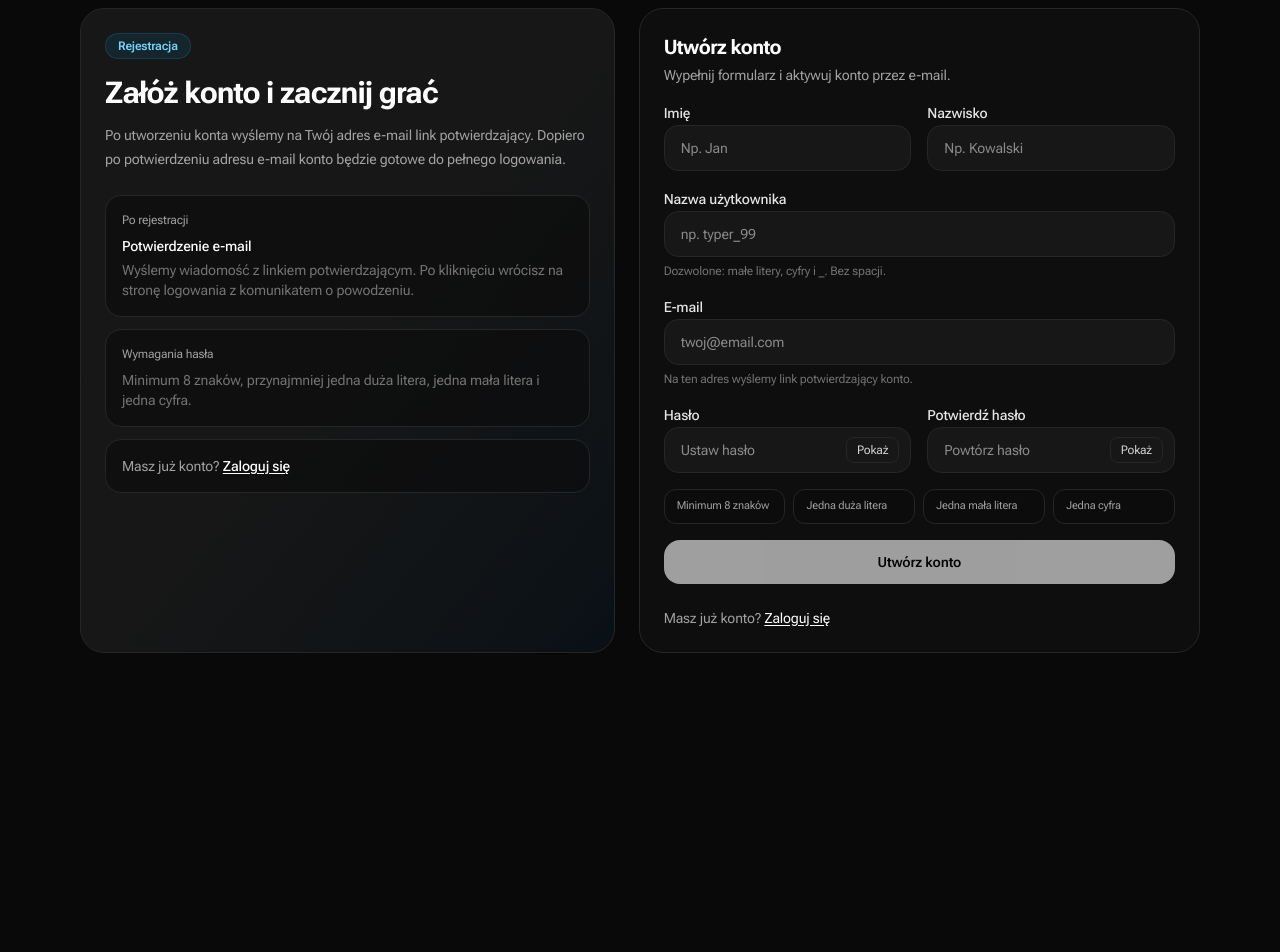
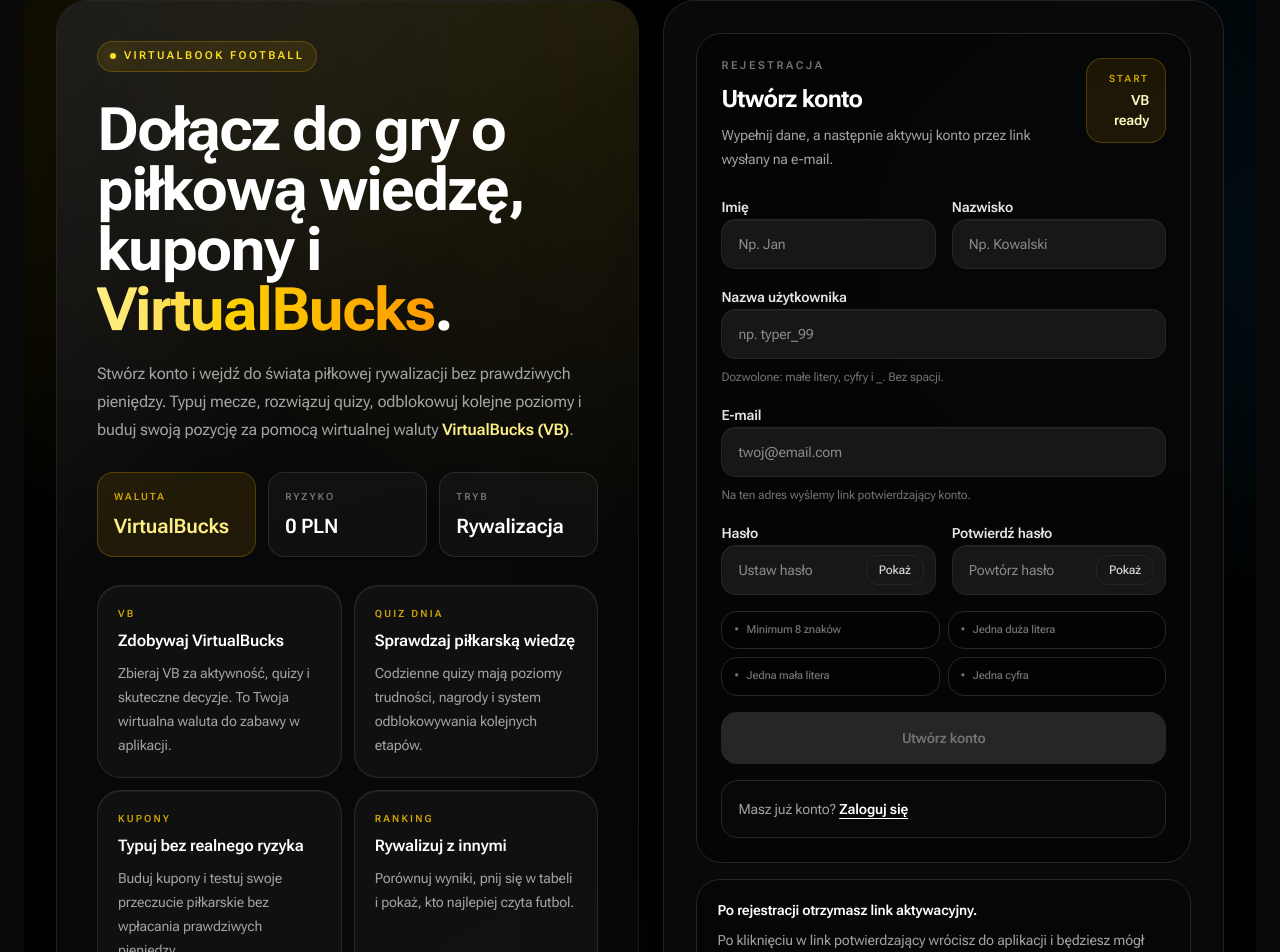
Before and after one commit to tokolorado/virtualbook, a Next.js app: page /register in a window 1280 px wide. Shown: the part 132-1084 px from the top of the page. Before the commit the page ends 849 px from the top, so only its background shows below. Built offline with nearby package versions, Linux system fonts and the light colour scheme; no server answers.

Commit message:
feat: redesign register page with premium VirtualBucks intro

```diff
--- a/app/(noslip)/register/page.tsx
+++ b/app/(noslip)/register/page.tsx
@@ -1,11 +1,16 @@
+// app/(noslip)/register/page.tsx
 "use client";
 
-import { useMemo, useState } from "react";
+import { useMemo, useState, type FormEvent, type ReactNode } from "react";
 import Link from "next/link";
 import { useRouter } from "next/navigation";
 import { supabase } from "@/lib/supabase";
 
 type NoticeTone = "success" | "error" | "warning" | "info";
+
+function cn(...classes: Array<string | false | null | undefined>) {
+  return classes.filter(Boolean).join(" ");
+}
 
 function normalizeEmail(email: string) {
   return email.trim().toLowerCase();
@@ -74,14 +79,17 @@ function isValidUsername(username: string) {
 
 function noticeClasses(tone: NoticeTone) {
   if (tone === "success") {
-    return "border-green-500/30 bg-green-500/10 text-green-200";
+    return "border-emerald-500/30 bg-emerald-500/10 text-emerald-200";
   }
+
   if (tone === "error") {
     return "border-red-500/30 bg-red-500/10 text-red-200";
   }
+
   if (tone === "warning") {
     return "border-yellow-500/30 bg-yellow-500/10 text-yellow-200";
   }
+
   return "border-sky-500/30 bg-sky-500/10 text-sky-200";
 }
 
@@ -102,13 +110,13 @@ function InputField({
   onChange: (v: string) => void;
   placeholder: string;
   autoComplete?: string;
-  rightSlot?: React.ReactNode;
+  rightSlot?: ReactNode;
   help?: string;
   error?: string | null;
 }) {
   return (
-    <div className="space-y-1.5">
-      <label className="text-sm font-medium text-neutral-200">{label}</label>
+    <div className="space-y-2">
+      <label className="text-sm font-semibold text-neutral-200">{label}</label>
 
       <div className="relative">
         <input
@@ -117,22 +125,28 @@ function InputField({
           onChange={(e) => onChange(e.target.value)}
           autoComplete={autoComplete}
           placeholder={placeholder}
-          className={[
-            "w-full rounded-2xl border bg-neutral-950 px-4 py-3 text-sm text-white outline-none transition placeholder:text-neutral-500",
-            rightSlot ? "pr-20" : "",
+          className={cn(
+            "w-full rounded-2xl border bg-black/60 px-4 py-3.5 text-sm text-white outline-none transition placeholder:text-neutral-600",
+            "shadow-[inset_0_1px_0_rgba(255,255,255,0.04)]",
+            rightSlot ? "pr-24" : "",
             error
-              ? "border-red-500/50 focus:border-red-400"
-              : "border-neutral-800 focus:border-neutral-600",
-          ].join(" ")}
+              ? "border-red-500/50 focus:border-red-400 focus:ring-4 focus:ring-red-500/10"
+              : "border-neutral-800 focus:border-neutral-500 focus:ring-4 focus:ring-white/5"
+          )}
         />
 
         {rightSlot ? (
-          <div className="absolute inset-y-0 right-3 flex items-center">{rightSlot}</div>
+          <div className="absolute inset-y-0 right-3 flex items-center">
+            {rightSlot}
+          </div>
         ) : null}
       </div>
 
       {error ? <div className="text-xs text-red-300">{error}</div> : null}
-      {!error && help ? <div className="text-xs text-neutral-500">{help}</div> : null}
+
+      {!error && help ? (
+        <div className="text-xs leading-5 text-neutral-500">{help}</div>
+      ) : null}
     </div>
   );
 }
@@ -142,18 +156,80 @@ function PasswordRule({
   children,
 }: {
   ok: boolean;
-  children: React.ReactNode;
+  children: ReactNode;
 }) {
   return (
     <div
-      className={[
-        "rounded-xl border px-3 py-2 text-[11px]",
+      className={cn(
+        "rounded-2xl border px-3 py-2.5 text-[11px] font-medium transition",
         ok
-          ? "border-green-500/30 bg-green-500/10 text-green-300"
-          : "border-neutral-800 bg-neutral-950/50 text-neutral-400",
-      ].join(" ")}
+          ? "border-emerald-500/30 bg-emerald-500/10 text-emerald-300"
+          : "border-neutral-800 bg-black/40 text-neutral-500"
+      )}
     >
+      <span className="mr-2">{ok ? "✓" : "•"}</span>
       {children}
+    </div>
+  );
+}
+
+function FeatureCard({
+  eyebrow,
+  title,
+  text,
+}: {
+  eyebrow: string;
+  title: string;
+  text: string;
+}) {
+  return (
+    <div className="rounded-3xl border border-white/10 bg-white/[0.035] p-5 shadow-[inset_0_1px_0_rgba(255,255,255,0.05)]">
+      <div className="text-[10px] font-semibold uppercase tracking-[0.22em] text-yellow-400/80">
+        {eyebrow}
+      </div>
+
+      <div className="mt-2 text-base font-semibold text-white">{title}</div>
+
+      <p className="mt-2 text-sm leading-6 text-neutral-400">{text}</p>
+    </div>
+  );
+}
+
+function MiniStat({
+  label,
+  value,
+  tone = "neutral",
+}: {
+  label: string;
+  value: string;
+  tone?: "neutral" | "yellow";
+}) {
+  return (
+    <div
+      className={cn(
+        "rounded-2xl border p-4",
+        tone === "yellow"
+          ? "border-yellow-500/25 bg-yellow-500/10"
+          : "border-white/10 bg-white/[0.035]"
+      )}
+    >
+      <div
+        className={cn(
+          "text-[10px] font-semibold uppercase tracking-[0.2em]",
+          tone === "yellow" ? "text-yellow-400/80" : "text-neutral-500"
+        )}
+      >
+        {label}
+      </div>
+
+      <div
+        className={cn(
+          "mt-2 text-xl font-semibold",
+          tone === "yellow" ? "text-yellow-200" : "text-white"
+        )}
+      >
+        {value}
+      </div>
     </div>
   );
 }
@@ -172,7 +248,10 @@ export default function RegisterPage() {
   const [showPassword2, setShowPassword2] = useState(false);
 
   const [loading, setLoading] = useState(false);
-  const [notice, setNotice] = useState<{ tone: NoticeTone; text: string } | null>(null);
+  const [notice, setNotice] = useState<{
+    tone: NoticeTone;
+    text: string;
+  } | null>(null);
 
   const cleanUsername = useMemo(() => username.trim().toLowerCase(), [username]);
   const cleanEmail = useMemo(() => normalizeEmail(email), [email]);
@@ -185,7 +264,11 @@ export default function RegisterPage() {
         : "Nazwa użytkownika musi mieć 3-20 znaków i może zawierać tylko małe litery, cyfry oraz _.";
 
   const emailError =
-    email.length === 0 ? null : isValidEmail(cleanEmail) ? null : "Podaj poprawny adres e-mail.";
+    email.length === 0
+      ? null
+      : isValidEmail(cleanEmail)
+        ? null
+        : "Podaj poprawny adres e-mail.";
 
   const passwordHasMin = password.length >= 8;
   const passwordHasUpper = /[A-Z]/.test(password);
@@ -195,8 +278,7 @@ export default function RegisterPage() {
   const passwordValid =
     passwordHasMin && passwordHasUpper && passwordHasLower && passwordHasDigit;
 
-  const passwordMismatch =
-    password2.length > 0 && password !== password2;
+  const passwordMismatch = password2.length > 0 && password !== password2;
 
   const canSubmit =
     !loading &&
@@ -211,7 +293,7 @@ export default function RegisterPage() {
     passwordValid &&
     !passwordMismatch;
 
-  const handleSignUp = async (e?: React.FormEvent) => {
+  const handleSignUp = async (e?: FormEvent) => {
     e?.preventDefault();
     setNotice(null);
 
@@ -330,16 +412,20 @@ export default function RegisterPage() {
             text: error.message,
           });
         }
+
         return;
       }
 
       router.replace(
         `/login?registered=1&email=${encodeURIComponent(cleanEmail)}`
       );
-    } catch (e: any) {
+    } catch (e: unknown) {
       setNotice({
         tone: "error",
-        text: e?.message || "Wystąpił błąd podczas rejestracji.",
+        text:
+          e instanceof Error
+            ? e.message
+            : "Wystąpił błąd podczas rejestracji.",
       });
     } finally {
       setLoading(false);
@@ -347,69 +433,156 @@ export default function RegisterPage() {
   };
 
   return (
-    <div className="mx-auto mt-10 max-w-6xl px-4 pb-10">
-      <div className="grid grid-cols-1 gap-6 lg:grid-cols-[1fr_1.05fr]">
-        <section className="rounded-3xl border border-neutral-800 bg-gradient-to-br from-neutral-900 via-neutral-900 to-sky-950/20 p-6">
-          <div className="inline-flex items-center rounded-full border border-sky-500/20 bg-sky-500/10 px-3 py-1 text-xs font-semibold text-sky-300">
-            Rejestracja
+    <div className="relative min-h-[calc(100vh-72px)] overflow-hidden bg-black px-4 py-8 text-white sm:px-6 lg:px-8">
+      <div className="pointer-events-none absolute inset-0 bg-[radial-gradient(circle_at_18%_12%,rgba(250,204,21,0.16),transparent_28%),radial-gradient(circle_at_88%_20%,rgba(14,165,233,0.14),transparent_26%),radial-gradient(circle_at_50%_90%,rgba(34,197,94,0.08),transparent_34%)]" />
+      <div className="pointer-events-none absolute inset-x-0 top-0 h-px bg-gradient-to-r from-transparent via-white/20 to-transparent" />
+
+      <div className="relative mx-auto max-w-7xl">
+        <div className="grid gap-6 lg:grid-cols-[1.02fr_0.98fr] lg:items-stretch">
+          <section className="overflow-hidden rounded-[2rem] border border-white/10 bg-neutral-950/80 shadow-[0_24px_120px_rgba(0,0,0,0.65)]">
+            <div className="relative h-full p-6 sm:p-8 lg:p-10">
+              <div className="absolute inset-0 bg-[linear-gradient(135deg,rgba(255,255,255,0.08),transparent_34%),radial-gradient(circle_at_top_right,rgba(250,204,21,0.10),transparent_38%)]" />
+
+              <div className="relative">
+                <div className="inline-flex items-center gap-2 rounded-full border border-yellow-500/25 bg-yellow-500/10 px-3 py-1.5 text-[11px] font-semibold uppercase tracking-[0.22em] text-yellow-300">
+                  <span className="h-1.5 w-1.5 rounded-full bg-yellow-300 shadow-[0_0_18px_rgba(250,204,21,0.9)]" />
+                  VirtualBook Football
                 </div>
 
-          <h1 className="mt-4 text-3xl font-semibold tracking-tight text-white">
-            Załóż konto i zacznij grać
+                <h1 className="mt-7 max-w-2xl text-4xl font-semibold tracking-tight text-white sm:text-5xl lg:text-6xl">
+                  Dołącz do gry o piłkową wiedzę, kupony i{" "}
+                  <span className="bg-gradient-to-r from-yellow-200 via-yellow-400 to-amber-500 bg-clip-text text-transparent">
+                    VirtualBucks
+                  </span>
+                  .
                 </h1>
 
-          <p className="mt-3 max-w-xl text-sm leading-6 text-neutral-400">
-            Po utworzeniu konta wyślemy na Twój adres e-mail link potwierdzający.
-            Dopiero po potwierdzeniu adresu e-mail konto będzie gotowe do pełnego logowania.
+                <p className="mt-5 max-w-2xl text-sm leading-7 text-neutral-400 sm:text-base">
+                  Stwórz konto i wejdź do świata piłkowej rywalizacji bez
+                  prawdziwych pieniędzy. Typuj mecze, rozwiązuj quizy,
+                  odblokowuj kolejne poziomy i buduj swoją pozycję za pomocą
+                  wirtualnej waluty{" "}
+                  <span className="font-semibold text-yellow-200">
+                    VirtualBucks (VB)
+                  </span>
+                  .
                 </p>
 
-          <div className="mt-6 space-y-3">
-            <div className="rounded-2xl border border-neutral-800 bg-neutral-950/60 p-4">
-              <div className="text-xs text-neutral-400">Po rejestracji</div>
-              <div className="mt-2 text-sm font-medium text-white">Potwierdzenie e-mail</div>
-              <div className="mt-1 text-sm text-neutral-500">
-                Wyślemy wiadomość z linkiem potwierdzającym. Po kliknięciu wrócisz
-                na stronę logowania z komunikatem o powodzeniu.
+                <div className="mt-7 grid gap-3 sm:grid-cols-3">
+                  <MiniStat label="Waluta" value="VirtualBucks" tone="yellow" />
+                  <MiniStat label="Ryzyko" value="0 PLN" />
+                  <MiniStat label="Tryb" value="Rywalizacja" />
+                </div>
+
+                <div className="mt-7 grid gap-3 xl:grid-cols-2">
+                  <FeatureCard
+                    eyebrow="VB"
+                    title="Zdobywaj VirtualBucks"
+                    text="Zbieraj VB za aktywność, quizy i skuteczne decyzje. To Twoja wirtualna waluta do zabawy w aplikacji."
+                  />
+
+                  <FeatureCard
+                    eyebrow="Quiz dnia"
+                    title="Sprawdzaj piłkarską wiedzę"
+                    text="Codzienne quizy mają poziomy trudności, nagrody i system odblokowywania kolejnych etapów."
+                  />
+
+                  <FeatureCard
+                    eyebrow="Kupony"
+                    title="Typuj bez realnego ryzyka"
+                    text="Buduj kupony i testuj swoje przeczucie piłkarskie bez wpłacania prawdziwych pieniędzy."
+                  />
+
+                  <FeatureCard
+                    eyebrow="Ranking"
+                    title="Rywalizuj z innymi"
+                    text="Porównuj wyniki, pnij się w tabeli i pokaż, kto najlepiej czyta futbol."
+                  />
+                </div>
+
+                <div className="mt-7 rounded-3xl border border-white/10 bg-black/40 p-5">
+                  <div className="text-[11px] font-semibold uppercase tracking-[0.22em] text-neutral-500">
+                    Jak to działa
+                  </div>
+
+                  <div className="mt-4 grid gap-3 md:grid-cols-3">
+                    <div className="rounded-2xl border border-neutral-800 bg-neutral-950/70 p-4">
+                      <div className="text-sm font-semibold text-white">
+                        1. Zakładasz konto
+                      </div>
+                      <p className="mt-2 text-xs leading-5 text-neutral-500">
+                        Wypełnij formularz i potwierdź adres e-mail.
+                      </p>
+                    </div>
+
+                    <div className="rounded-2xl border border-neutral-800 bg-neutral-950/70 p-4">
+                      <div className="text-sm font-semibold text-white">
+                        2. Zdobywasz VB
+                      </div>
+                      <p className="mt-2 text-xs leading-5 text-neutral-500">
+                        Graj w quizy i korzystaj z funkcji aplikacji.
+                      </p>
+                    </div>
+
+                    <div className="rounded-2xl border border-neutral-800 bg-neutral-950/70 p-4">
+                      <div className="text-sm font-semibold text-white">
+                        3. Rywalizujesz
+                      </div>
+                      <p className="mt-2 text-xs leading-5 text-neutral-500">
+                        Twórz kupony, zbieraj wyniki i walcz o ranking.
+                      </p>
+                    </div>
                   </div>
                 </div>
 
-            <div className="rounded-2xl border border-neutral-800 bg-neutral-950/60 p-4">
-              <div className="text-xs text-neutral-400">Wymagania hasła</div>
-              <div className="mt-2 text-sm text-neutral-500">
-                Minimum 8 znaków, przynajmniej jedna duża litera, jedna mała litera
-                i jedna cyfra.
-              </div>
-            </div>
-
-            <div className="rounded-2xl border border-neutral-800 bg-neutral-950/60 p-4 text-sm text-neutral-400">
-              Masz już konto?{" "}
-              <Link href="/login" className="font-medium text-white underline underline-offset-2">
-                Zaloguj się
-              </Link>
+                <p className="mt-5 text-xs leading-5 text-neutral-600">
+                  VirtualBook Football służy wyłącznie do rozrywki. VirtualBucks
+                  (VB) są walutą wirtualną i nie są prawdziwymi pieniędzmi.
+                </p>
               </div>
             </div>
           </section>
 
-        <section className="rounded-3xl border border-neutral-800 bg-neutral-900/40 p-6">
-          <div className="mb-4">
-            <h2 className="text-xl font-semibold text-white">Utwórz konto</h2>
-            <p className="mt-1 text-sm text-neutral-400">
-              Wypełnij formularz i aktywuj konto przez e-mail.
+          <section className="rounded-[2rem] border border-white/10 bg-neutral-950/90 p-5 shadow-[0_24px_120px_rgba(0,0,0,0.65)] sm:p-6 lg:p-8">
+            <div className="rounded-[1.6rem] border border-neutral-800 bg-black/40 p-5 sm:p-6">
+              <div className="flex flex-col gap-4 sm:flex-row sm:items-start sm:justify-between">
+                <div>
+                  <div className="text-[11px] font-semibold uppercase tracking-[0.24em] text-neutral-500">
+                    Rejestracja
+                  </div>
+
+                  <h2 className="mt-2 text-2xl font-semibold tracking-tight text-white">
+                    Utwórz konto
+                  </h2>
+
+                  <p className="mt-2 text-sm leading-6 text-neutral-400">
+                    Wypełnij dane, a następnie aktywuj konto przez link wysłany
+                    na e-mail.
                   </p>
+                </div>
+
+                <div className="rounded-2xl border border-yellow-500/25 bg-yellow-500/10 px-4 py-3 text-right">
+                  <div className="text-[10px] font-semibold uppercase tracking-[0.2em] text-yellow-400/80">
+                    Start
+                  </div>
+                  <div className="mt-1 text-sm font-semibold text-yellow-100">
+                    VB ready
+                  </div>
+                </div>
               </div>
 
               {notice ? (
                 <div
-              className={[
-                "mb-4 rounded-2xl border p-4 text-sm",
-                noticeClasses(notice.tone),
-              ].join(" ")}
+                  className={cn(
+                    "mt-5 rounded-2xl border p-4 text-sm leading-6",
+                    noticeClasses(notice.tone)
+                  )}
                 >
                   {notice.text}
                 </div>
               ) : null}
 
-          <form onSubmit={handleSignUp} className="space-y-4">
+              <form onSubmit={handleSignUp} className="mt-6 space-y-4">
                 <div className="grid grid-cols-1 gap-4 sm:grid-cols-2">
                   <InputField
                     label="Imię"
@@ -434,7 +607,7 @@ export default function RegisterPage() {
                   label="Nazwa użytkownika"
                   type="text"
                   value={username}
-              onChange={setUsername}
+                  onChange={(value) => setUsername(value.toLowerCase())}
                   placeholder="np. typer_99"
                   autoComplete="username"
                   error={usernameError}
@@ -464,7 +637,7 @@ export default function RegisterPage() {
                       <button
                         type="button"
                         onClick={() => setShowPassword((v) => !v)}
-                    className="rounded-lg border border-neutral-800 bg-neutral-900 px-2.5 py-1 text-xs text-neutral-300 transition hover:bg-neutral-800"
+                        className="rounded-xl border border-neutral-800 bg-neutral-900 px-3 py-1.5 text-xs font-medium text-neutral-300 transition hover:border-neutral-700 hover:bg-neutral-800"
                       >
                         {showPassword ? "Ukryj" : "Pokaż"}
                       </button>
@@ -482,7 +655,7 @@ export default function RegisterPage() {
                       <button
                         type="button"
                         onClick={() => setShowPassword2((v) => !v)}
-                    className="rounded-lg border border-neutral-800 bg-neutral-900 px-2.5 py-1 text-xs text-neutral-300 transition hover:bg-neutral-800"
+                        className="rounded-xl border border-neutral-800 bg-neutral-900 px-3 py-1.5 text-xs font-medium text-neutral-300 transition hover:border-neutral-700 hover:bg-neutral-800"
                       >
                         {showPassword2 ? "Ukryj" : "Pokaż"}
                       </button>
@@ -491,29 +664,62 @@ export default function RegisterPage() {
                   />
                 </div>
 
-            <div className="grid grid-cols-1 gap-2 sm:grid-cols-2 xl:grid-cols-4">
-              <PasswordRule ok={passwordHasMin}>Minimum 8 znaków</PasswordRule>
-              <PasswordRule ok={passwordHasUpper}>Jedna duża litera</PasswordRule>
-              <PasswordRule ok={passwordHasLower}>Jedna mała litera</PasswordRule>
+                <div className="grid grid-cols-1 gap-2 sm:grid-cols-2">
+                  <PasswordRule ok={passwordHasMin}>
+                    Minimum 8 znaków
+                  </PasswordRule>
+                  <PasswordRule ok={passwordHasUpper}>
+                    Jedna duża litera
+                  </PasswordRule>
+                  <PasswordRule ok={passwordHasLower}>
+                    Jedna mała litera
+                  </PasswordRule>
                   <PasswordRule ok={passwordHasDigit}>Jedna cyfra</PasswordRule>
                 </div>
 
                 <button
                   type="submit"
                   disabled={!canSubmit}
-              className="w-full rounded-2xl bg-white py-3 text-sm font-semibold text-black transition hover:opacity-95 disabled:opacity-60"
+                  className={cn(
+                    "group relative w-full overflow-hidden rounded-2xl px-5 py-4 text-sm font-semibold transition",
+                    canSubmit
+                      ? "bg-white text-black shadow-[0_18px_60px_rgba(255,255,255,0.12)] hover:bg-neutral-200"
+                      : "cursor-not-allowed bg-neutral-800 text-neutral-500"
+                  )}
                 >
+                  <span className="relative z-10">
                     {loading ? "Tworzenie konta..." : "Utwórz konto"}
+                  </span>
+
+                  {canSubmit ? (
+                    <span className="absolute inset-0 -translate-x-full bg-gradient-to-r from-transparent via-white/50 to-transparent opacity-40 transition duration-700 group-hover:translate-x-full" />
+                  ) : null}
                 </button>
 
-            <div className="pt-2 text-sm text-neutral-400">
+                <div className="rounded-2xl border border-neutral-800 bg-neutral-950/70 p-4 text-sm leading-6 text-neutral-400">
                   Masz już konto?{" "}
-              <Link href="/login" className="text-white underline underline-offset-2">
+                  <Link
+                    href="/login"
+                    className="font-semibold text-white underline underline-offset-4 transition hover:text-yellow-200"
+                  >
                     Zaloguj się
                   </Link>
                 </div>
               </form>
+            </div>
+
+            <div className="mt-4 rounded-3xl border border-neutral-800 bg-black/30 p-5">
+              <div className="text-sm font-semibold text-white">
+                Po rejestracji otrzymasz link aktywacyjny.
+              </div>
+
+              <p className="mt-2 text-sm leading-6 text-neutral-500">
+                Po kliknięciu w link potwierdzający wrócisz do aplikacji i
+                będziesz mógł rozpocząć grę o VirtualBucks (VB).
+              </p>
+            </div>
           </section>
+        </div>
       </div>
     </div>
   );
```
Lines whose indentation alone changed are shown as unchanged.
